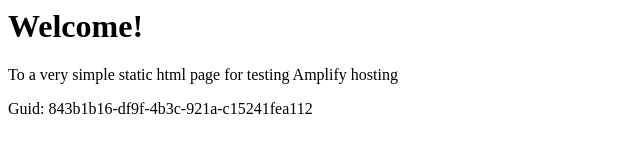
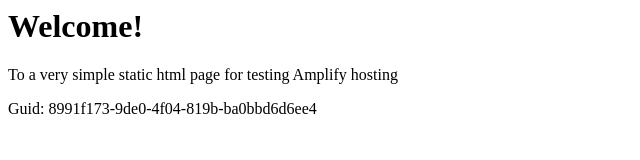
Before and after one commit to aws-aemilia-fra/Github-PR-Commit-Integration-Test-DoNotTouch-GitHubWebhookPushCanaryTest-v1-prod-eu-central-1, a website: page src/index.html in a window 1280 px wide. Shown: the full height of the page, 0-640 px from the left. Drawn offline with Linux system fonts and the light colour scheme.

Commit message:
commit from integ tests

```diff
--- a/src/index.html
+++ b/src/index.html
@@ -12,6 +12,6 @@
 <body>
     <h1>Welcome!</h1>
     <p>To a very simple static html page for testing Amplify hosting</p>
-    <p>Guid: 843b1b16-df9f-4b3c-921a-c15241fea112</p></body>
+    <p>Guid: 8991f173-9de0-4f04-819b-ba0bbd6d6ee4</p></body>
 
 </html>
```
